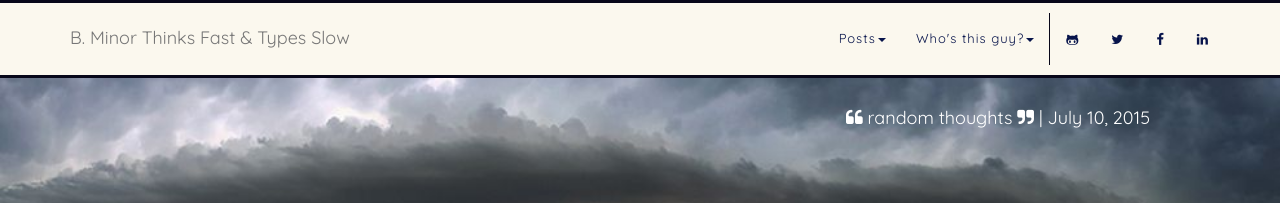
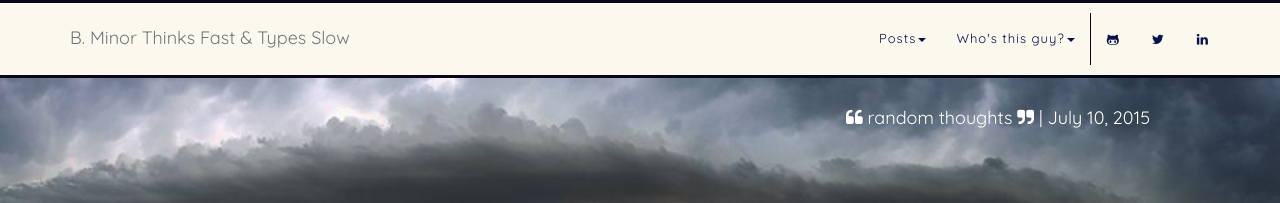
Before and after one commit to bminortx/bminortx.github.io, a Jekyll site: the page built from index.html, in a window 1280 px wide. Shown: the top 203 px of the page. Built offline with Jekyll 4.4.1, drawn with Linux system fonts in a browser that asks for light colours; nearby versions of some CDN libraries; some web fonts are replaced; the list of posts is cut into pages by our own code; comment, search, counter and statistics services are not loaded.

Commit message:
Modify header links

```diff
--- a/_includes/bootstrap_header.html
+++ b/_includes/bootstrap_header.html
@@ -65,14 +65,8 @@
             </a>
           </li>
           <li>
-            <a class="btn btn-social-icon btn-facebook"
-               href="https://www.facebook.com/bminortx">
-              <i class="fa fa-facebook"></i>
-            </a>
-          </li>
-          <li>
             <a class="btn btn-social-icon btn-linkedin"
-               href="https://www.linkedin.com/profile/view?id=244069131">
+               href="https://www.linkedin.com/in/bminortx">
               <i class="fa fa-linkedin"></i>
             </a>
           </li>
```
